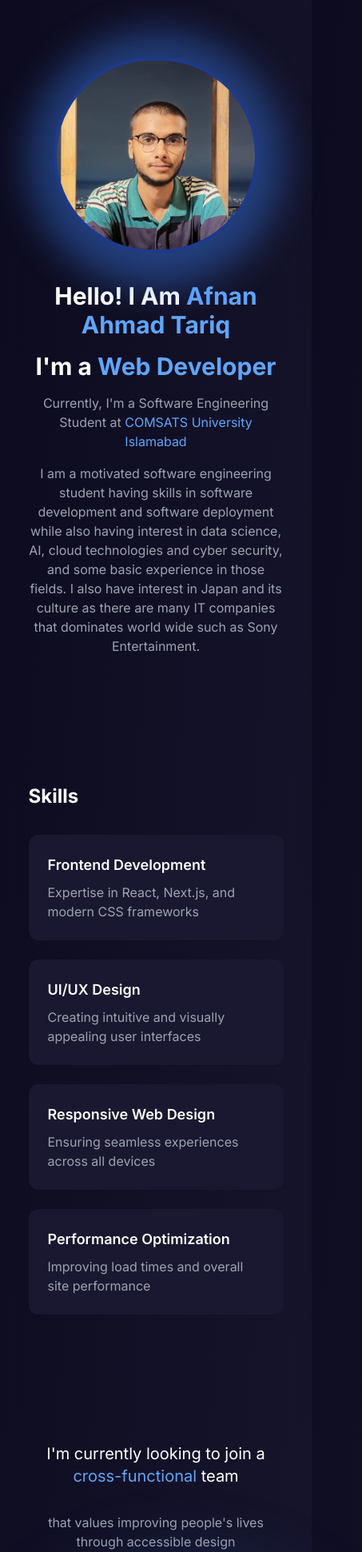
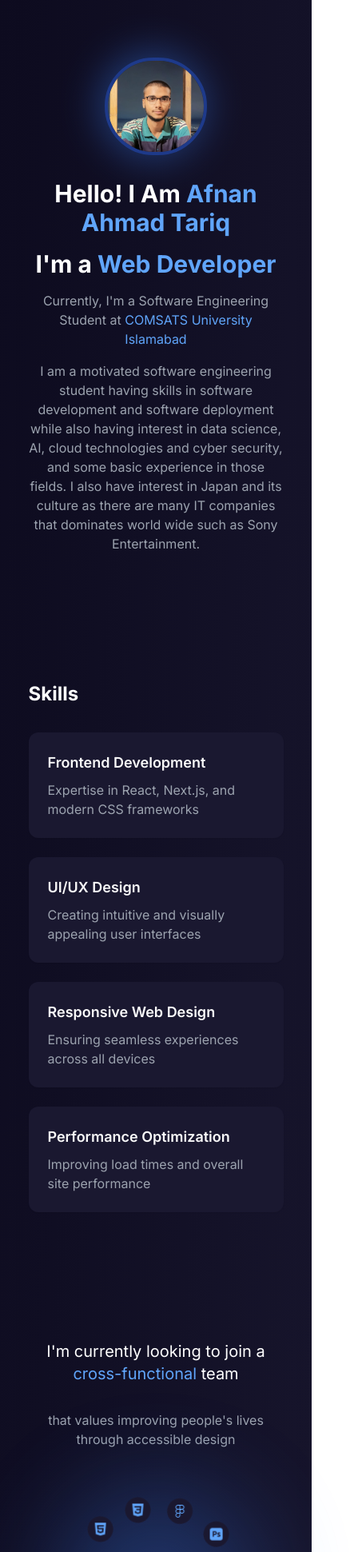
Before and after one commit to AfnanAhmadTariq/Portfolio, a Next.js app: page / in a window 390 px wide. Shown: the part 56-1997 px from the top of the page at 80% size, 453 px wide, since content can reach past the window. Built offline with nearby package versions, Linux system fonts and the light colour scheme.

Commit message:
v1.3
correct mobile

```diff
--- a/app/page.tsx
+++ b/app/page.tsx
@@ -63,8 +63,8 @@ export default function Home() {
       {/* Hero Section */}
       <section id="home" className="container mx-auto px-4 py-20 pt-32 relative">
         <div className="max-w-2xl mx-auto text-center relative">
-          <div className="w-64 h-64 mx-auto mb-6 relative">
-            <div className="absolute -mt-8 -ml-8 inset-0 w-80 h-80 bg-blue-500 rounded-full opacity-30 blur-xl animate-pulse"></div>
+          <div className="w-32 h-32 lg:w-64 lg:h-64 mx-auto mb-6 relative">
+            <div className="absolute -mt-2 -ml-2 lg:-mt-8 lg:-ml-8 inset-0 w-50 h-50 lg:w-80 lg:h-80 bg-blue-500 rounded-full opacity-30 blur-xl animate-pulse"></div>
             <Image
               src="/pic.jpg"
               alt="Avatar"
@@ -113,7 +113,7 @@ export default function Home() {
           I&apos;m currently looking to join a <span className="text-blue-400">cross-functional</span> team
         </p>
         <p className="text-gray-400 mb-12 animate-fade-in-up">that values improving people&apos;s lives through accessible design</p>
-        <div className="relative w-96 h-96 mx-auto">
+        <div className="relative w-64 h-64 lg:h-96 lg:w-96 mx-auto">
           <div className="absolute inset-0 bg-blue-500 rounded-full opacity-20 blur-3xl animate-pulse"></div>
           <div className="absolute inset-0 flex items-center justify-center">
             <span className="text-6xl animate-float">
@@ -131,14 +131,14 @@ export default function Home() {
               SiCss3, SiFigma, SiAdobephotoshop, SiGit, SiGithub, SiVisualstudiocode].map((Icon, i) => (
               <div
                 key={i}
-                className="absolute w-10 h-10 bg-[#1A1830] rounded-full flex items-center justify-center"
+                className="absolute w-8 h-8 lg:w-10 lg:h-10 bg-[#1A1830] rounded-full flex items-center justify-center"
                 style={{
                   left: `${50 + 40 * Math.cos(2 * Math.PI * i / 12)}%`,
                   top: `${50 + 40 * Math.sin(2 * Math.PI * i / 12)}%`,
                   transform: 'translate(-50%, -50%)'
                 }}
               >
-                <Icon className="text-blue-400 w-6 h-6 animate-spin-reverse-slow" />
+                <Icon className="text-blue-400 w-4 h-4 lg:w-6 lg:h-6 animate-spin-reverse-slow" />
               </div>
             ))}
           </div>
```
